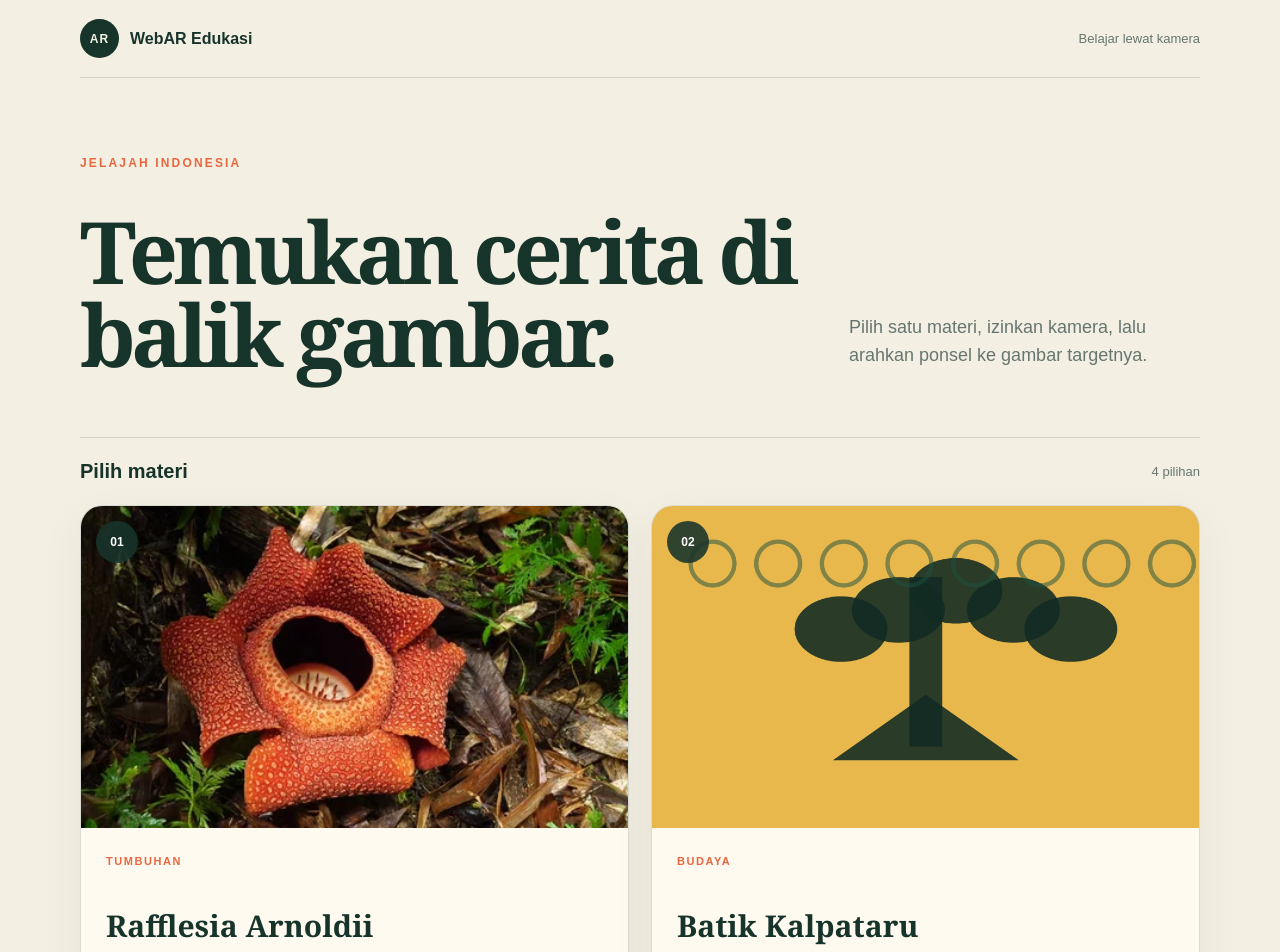
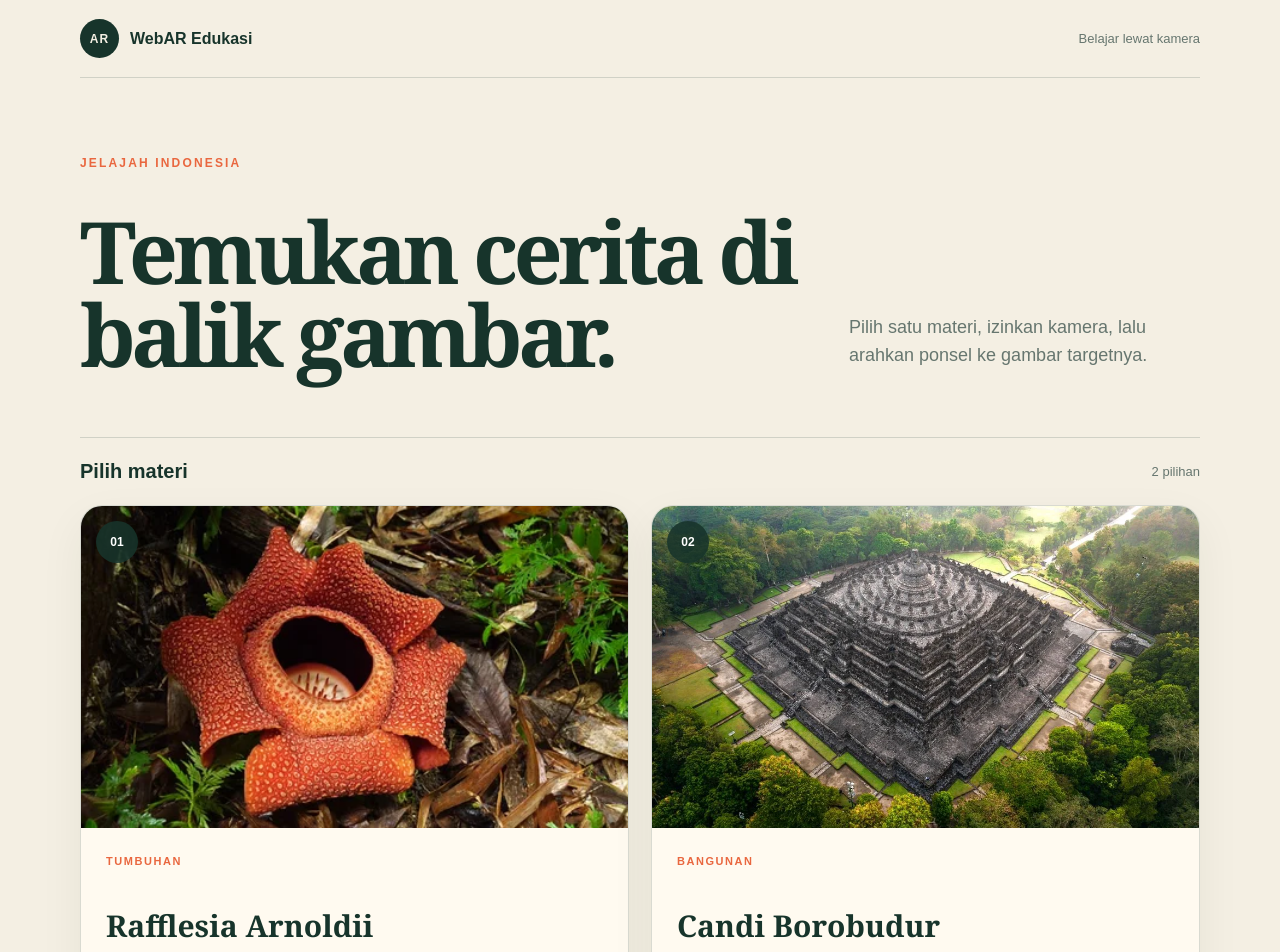
Before and after one commit to IzasyBuri/webar-edukasi, a Next.js app: page / in a window 1280 px wide. Shown: the top 952 px of the page. Built offline with nearby package versions, Linux system fonts and the light colour scheme.

Commit message:
Refactor code structure for improved readability and maintainability

```diff
--- a/app/page.tsx
+++ b/app/page.tsx
@@ -1,5 +1,9 @@
 import Image from "next/image";
 import { arObjects } from "@/data/ar-objects";
+
+const visibleObjects = arObjects.filter(
+  (item) => item.slug === "rafflesia-arnoldii" || item.slug === "candi-borobudur",
+);
 
 export default function Home() {
   return (
@@ -21,10 +25,10 @@ export default function Home() {
       <section className="catalog shell" aria-labelledby="catalog-title">
         <div className="section-title">
           <h2 id="catalog-title">Pilih materi</h2>
-          <span>4 pilihan</span>
+          <span>{visibleObjects.length} pilihan</span>
         </div>
         <div className="cards">
-          {arObjects.map((item, index) => (
+          {visibleObjects.map((item, index) => (
             <article className="card" key={item.slug}>
               <div className="thumbnail">
                 <Image src={item.thumbnailUrl} alt={`Ilustrasi ${item.name}`} fill sizes="(max-width: 700px) 100vw, 50vw" />
--- a/data/ar-objects.ts
+++ b/data/ar-objects.ts
@@ -79,7 +79,7 @@ export const arObjects = [
       "Di bagian atas terdapat stupa-stupa berbentuk lonceng.",
       "Candi ini berada di wilayah Magelang, Jawa Tengah.",
     ],
-    thumbnailUrl: "/assets/candi-borobudur/thumbnail.png",
+    thumbnailUrl: "/assets/candi-borobudur/thumbnail.webp",
     targetImageUrl: "/assets/candi-borobudur/targets.png",
     targetMindUrl: "/assets/candi-borobudur/targets.mind",
     displayType: "model",
```
Also changed, not shown: public/assets/candi-borobudur/thumbnail.png (deleted), public/assets/candi-borobudur/thumbnail.webp (added).
